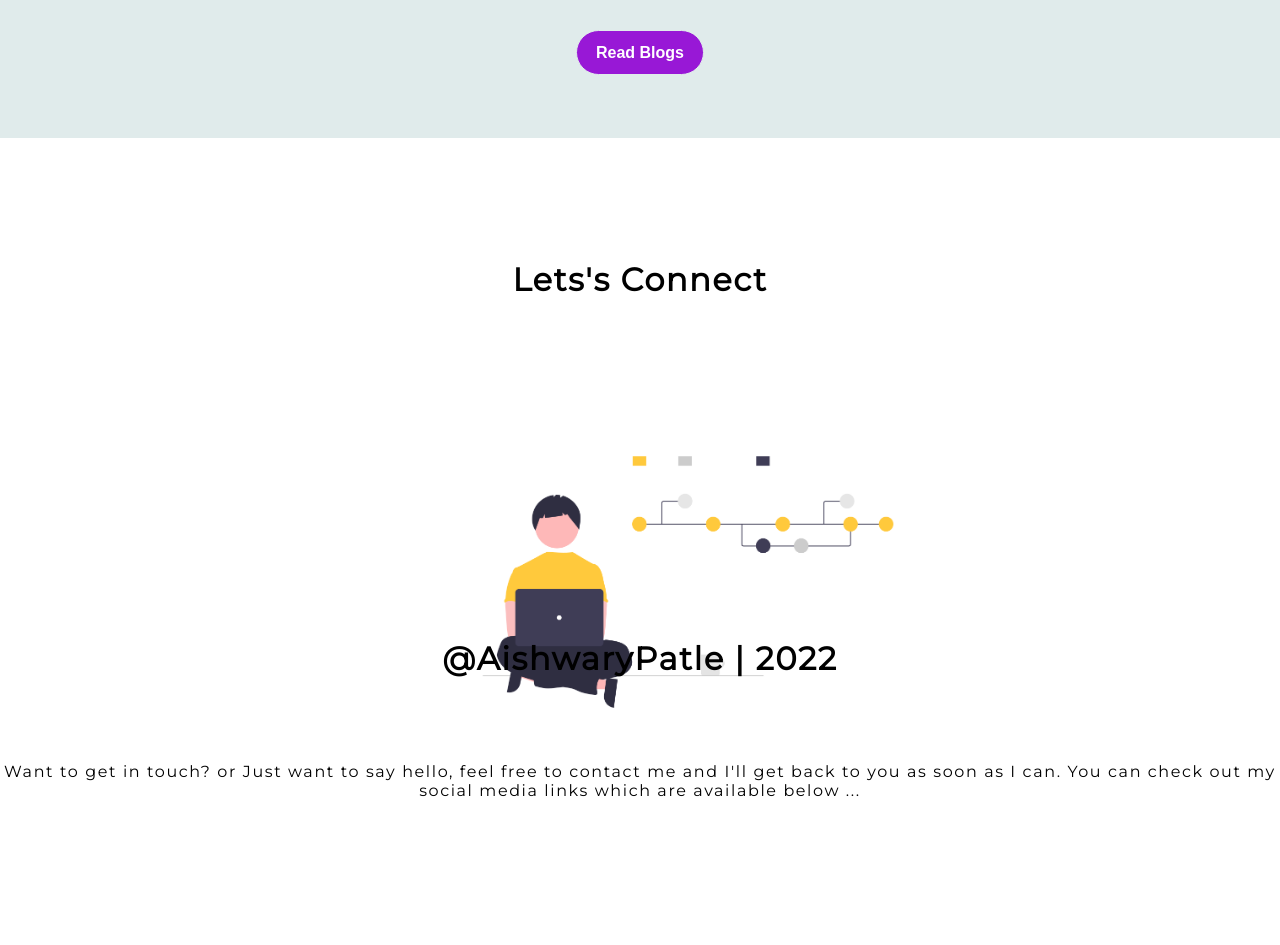
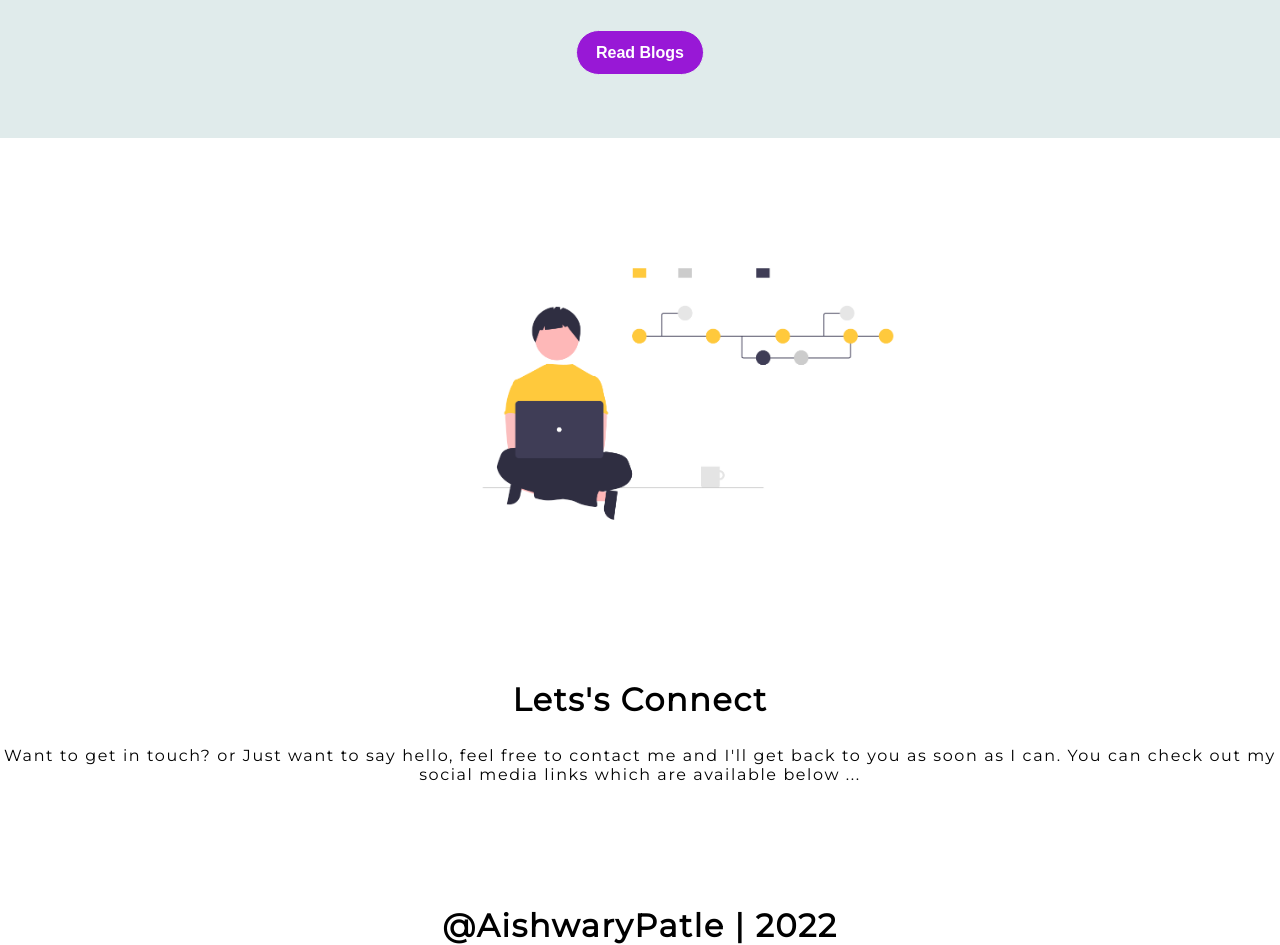
Before and after one commit to Aishwarypatle/Portfolio, a plain HTML site: page index.html in a window 1280 px wide. Shown: the part 1660-2605 px from the top of the page. Before the commit the page ends 2460 px from the top, so only its background shows below. Drawn offline with Linux system fonts and the light colour scheme; a web font is replaced by a local one.

Commit message:
code fixed

```diff
--- a/index.html
+++ b/index.html
@@ -21,7 +21,7 @@
 </nav>
     <section>
         <div class="info">
-        <img src="./aish.png">
+        <img class="mypic" src="./aish.png">
             <h3>Hi 🙋‍♂️, I  am  Aishwary,  a  Frontend  Developer 👨‍💻 </h3>
             <p class="description">I am Pursuing Bachelor of Engineering From Nagpur</p>
             <p>I am Passionate for coding and aspiring Full stack Developer who loves to code!</p>
@@ -51,10 +51,11 @@
         </div>
     </section>
 
-    <section class="section-white">
+    <section class="section-connect">
         <div class="connect">
-            <h2>Lets's Connect</h2>
-            <img src="mypic.png">
+
+            <img src="mypic.png" class="imgConnect">
+            <h2 class="head-connect">Lets's Connect</h2>
             <p>Want to get in touch? or Just want to say hello, feel free to contact me and I'll get back to you as soon as I can.
                 You can check out my social media links which are available below ...</p>
         </div>
```
